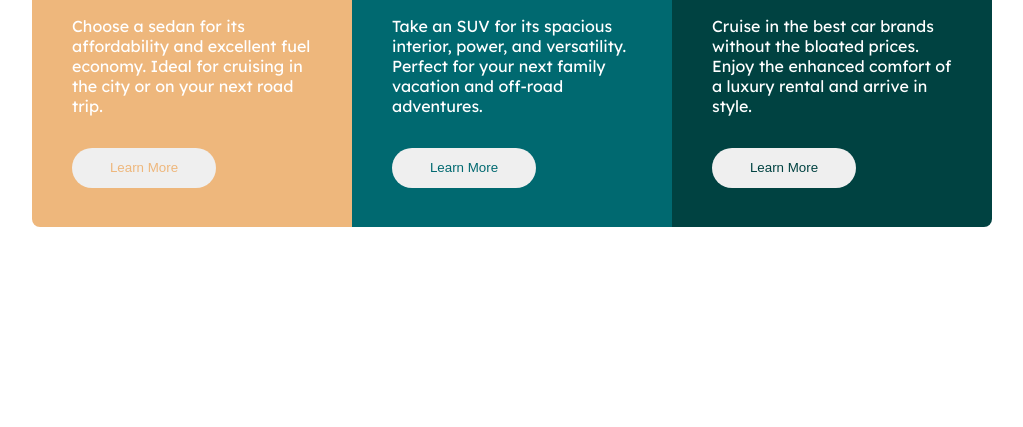
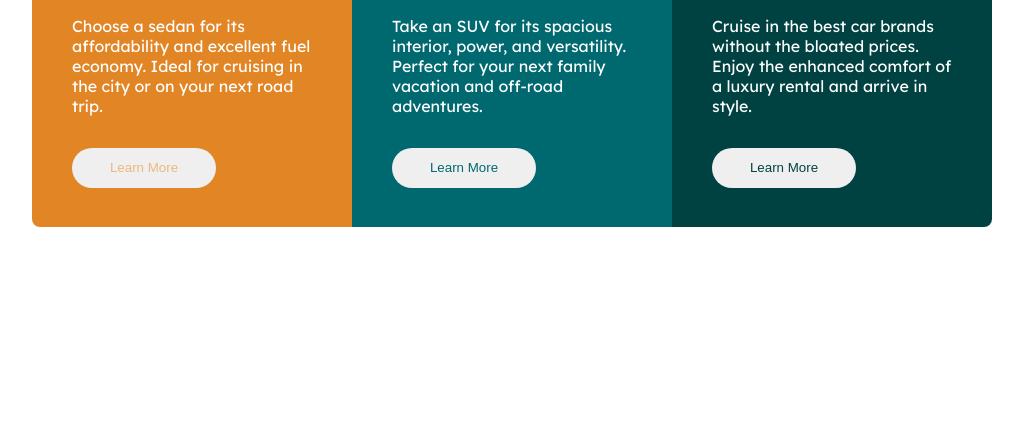
Before and after one commit to kdugaspar/3-column-preview-card-component-main, a plain HTML site: page index.html in a window 1280 px wide. Shown: the part 373-800 px from the top of the page, without its empty margins (128-1151 px from the left). Drawn offline with Linux system fonts and the light colour scheme.

Commit message:
Atualização de cor do primeiro bloco

```diff
--- a/styles/style.css
+++ b/styles/style.css
@@ -56,7 +56,7 @@ font-family: 'Lexend Deca', sans-serif;
  }
 
  .artigo-1 {
-     background-color: #EEB77C;
+     background-color: #e28525;
      border-radius: 1rem 1rem 0rem 0rem;
  }
 
```
